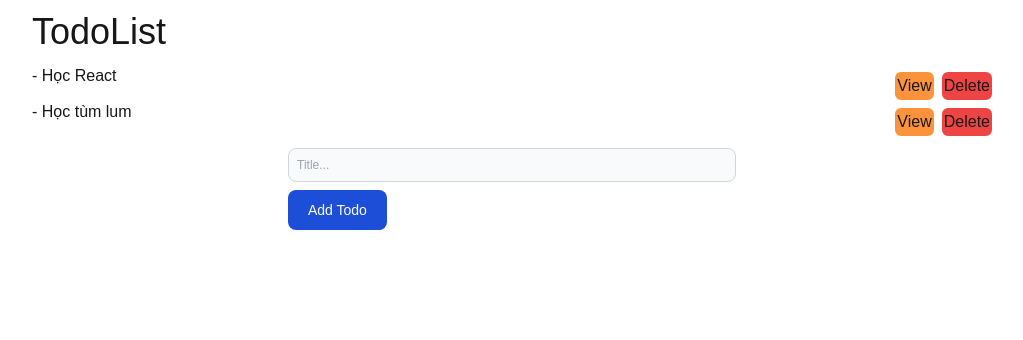
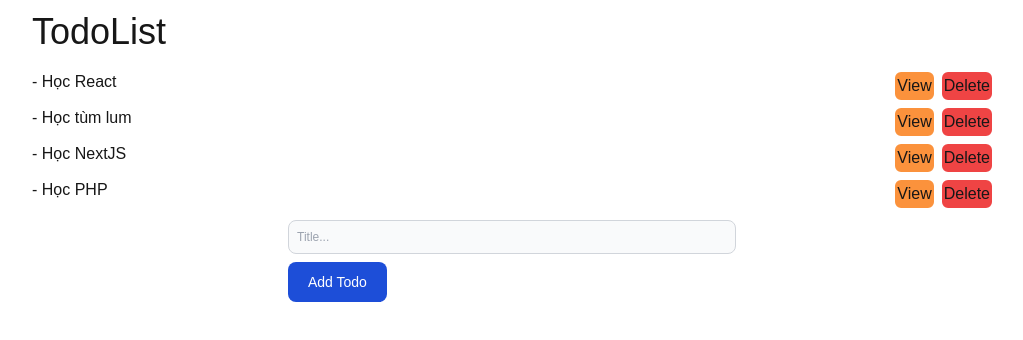
Before and after one commit to HTDEV4/nextjs-cache, a Next.js app: page /todos in a window 1280 px wide. Shown: the top 340 px of the page, without its empty margins (128-1151 px from the left). Built offline with nearby package versions, Linux system fonts and the light colour scheme; data requests are answered from the project's data file.

Commit message:
Bài 74 Hàm unstable_cache và React.cache trong NextJS

```diff
--- a/server/db.json
+++ b/server/db.json
@@ -7,6 +7,14 @@
     {
       "title": "Học tùm lum",
       "id": 3
+    },
+    {
+      "title": "Học NextJS",
+      "id": 4
+    },
+    {
+      "title": "Học PHP",
+      "id": 5
     }
   ]
 }
--- a/src/app/todos/page.tsx
+++ b/src/app/todos/page.tsx
@@ -2,24 +2,29 @@ import React from "react";
 import Delete from "./_components/Delete";
 import Form from "./_components/Form";
 import View from "./_components/View";
+import { unstable_cache } from "next/cache";
+// import { cache } from "react";
 
 interface ITodo {
     id: string;
     title: string;
 }
 
-const getTodoList = async () => {
-    const response = await fetch(`http://localhost:3001/todos`, {
-        // 2 th cùng tồn tại thì sẽ chạy th next
-        cache: "force-cache", // th này nó sẽ chạy dữ liệu cũ chứ kh chạy dữ liệu mới
-        next: {
-            // revalidate: 10,
-            tags: ["todo-list"]
-        }
-    });
+const getTodoList = unstable_cache(async () => {
+    const response = await fetch(`http://localhost:3001/todos`);
     const data = await response.json();
     return data;
-}
+}, [""], {
+    tags: ["todo-list"], // On-demand revalidation, Cache invalidation
+    // revalidate: 10, // Revalidate every 10 seconds, Time space
+})
+
+// Cache này xử lí trong quá trình render giống như useMemo.
+// const getTodoList = cache(async () => {
+//     const response = await fetch(`http://localhost:3001/todos`);
+//     const data = await response.json();
+//     return data;
+// })
 
 export default async function TodoPage() {
     const todoList = await getTodoList();
@@ -29,7 +34,7 @@ export default async function TodoPage() {
             <ul className="list-disc list-inside mt-3">
                 {
                     todoList.map((todo: ITodo) => (
-                        <li key={todo.id} className="flex justify-between">
+                        <li key={todo.id} className="flex justify-between items-center">
                             - {todo.title}
                             <div>
                                 <View id={todo.id} />
```
